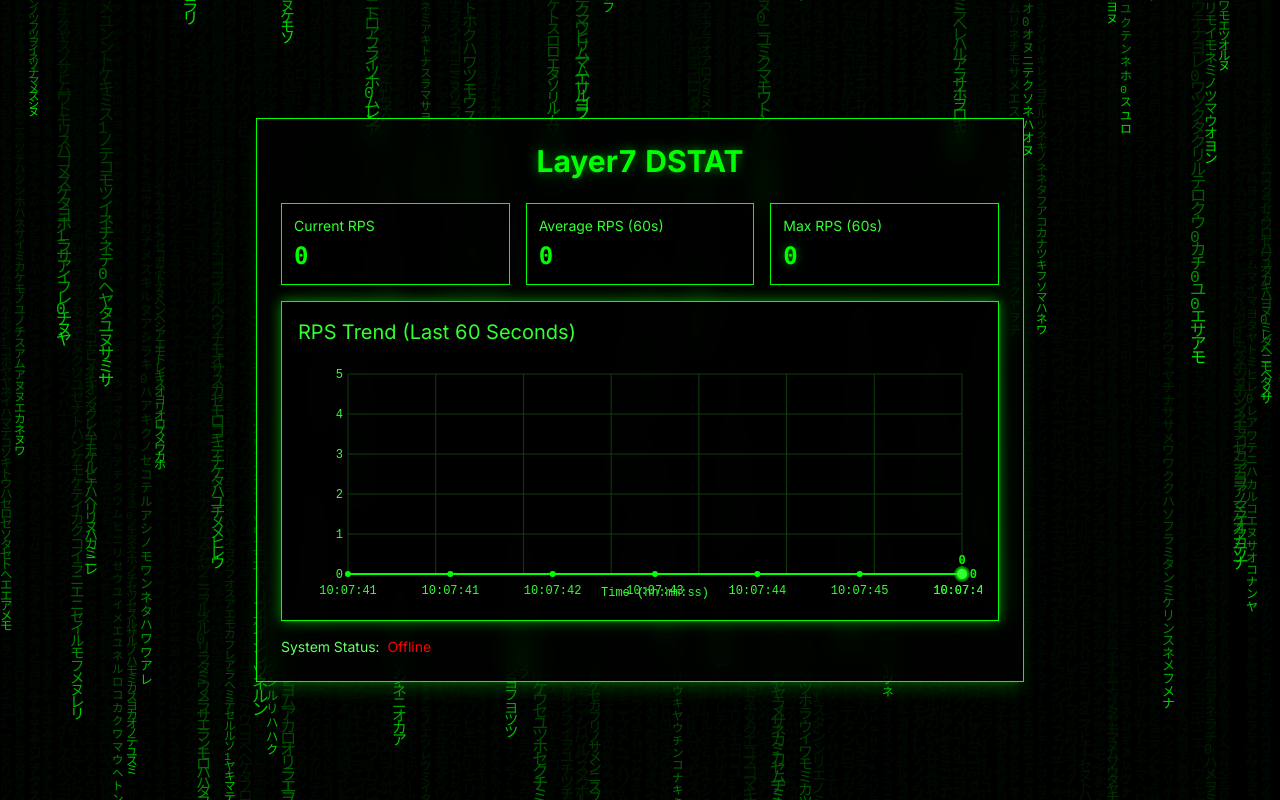
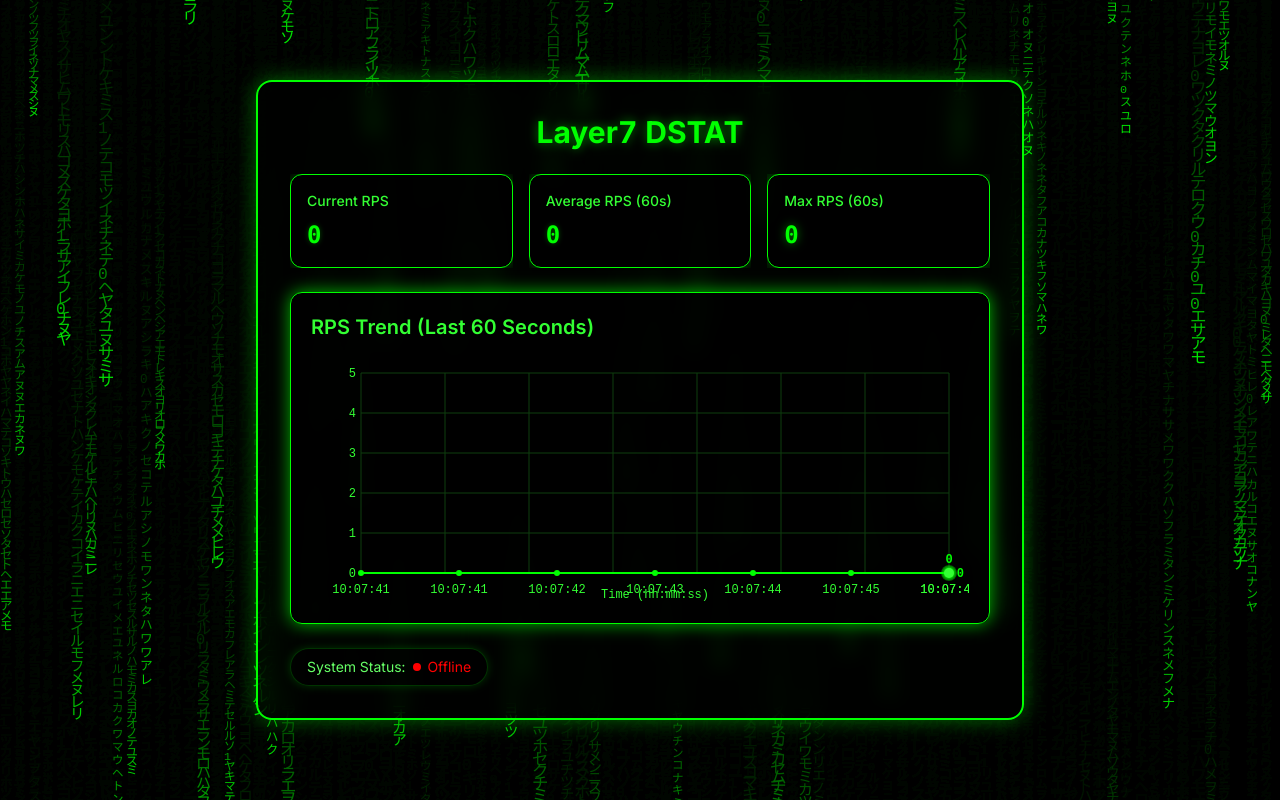
Before and after one commit to PalMeany/l7-dstat, a Next.js app: page / in a window 1280 px wide. Built offline with nearby package versions, Linux system fonts and the light colour scheme; no server answers.

Commit message:
Updated design.
Smoothen UI
Added glow effect and animations to the main window.
Now "Average RPS" shows rounded number

```diff
--- a/app/globals.css
+++ b/app/globals.css
@@ -21,11 +21,17 @@ body {
   font-feature-settings: "tnum" on, "lnum" on;
 }
 
+/* Enhanced glow box with smoother animation */
 .glow-box {
   box-shadow: 0 0 15px rgba(0, 255, 0, 0.5);
-  animation: pulse 3s infinite alternate;
+  animation: enhanced-pulse 4s infinite alternate ease-in-out;
   position: relative;
   overflow: hidden;
+  transition: all 0.3s ease-in-out;
+}
+
+.glow-box:hover {
+  box-shadow: 0 0 25px rgba(0, 255, 0, 0.7);
 }
 
 .glow-box::after {
@@ -43,13 +49,30 @@ body {
     rgba(0, 255, 0, 0)
   );
   transform: rotate(30deg);
-  animation: shimmer 6s infinite;
+  animation: shimmer 8s infinite;
   pointer-events: none;
+}
+
+/* Enhanced main card */
+.main-card {
+  animation: card-glow 5s infinite alternate ease-in-out;
+  transition: all 0.5s cubic-bezier(0.4, 0, 0.2, 1);
+  backdrop-filter: blur(10px);
+  border-width: 2px;
+}
+
+.enhanced-panel {
+  transition: all 0.3s ease;
 }
 
 .stats-counter {
   position: relative;
   overflow: hidden;
+  transition: all 0.3s ease;
+}
+
+.stats-counter:hover {
+  transform: translateY(-2px);
 }
 
 .stats-counter::after {
@@ -71,12 +94,32 @@ body {
   pointer-events: none;
 }
 
-@keyframes pulse {
+/* Status indicator styling */
+.status-indicator {
+  transition: all 0.3s ease;
+  border: 1px solid rgba(0, 255, 0, 0.2);
+  box-shadow: 0 0 10px rgba(0, 255, 0, 0.2);
+}
+
+/* Enhanced animations */
+@keyframes enhanced-pulse {
   0% {
     box-shadow: 0 0 10px rgba(0, 255, 0, 0.5);
   }
   100% {
     box-shadow: 0 0 20px rgba(0, 255, 0, 0.8);
+  }
+}
+
+@keyframes card-glow {
+  0% {
+    box-shadow: 0 0 15px rgba(0, 255, 0, 0.3);
+  }
+  50% {
+    box-shadow: 0 0 30px rgba(0, 255, 0, 0.5);
+  }
+  100% {
+    box-shadow: 0 0 20px rgba(0, 255, 0, 0.4);
   }
 }
 
@@ -99,18 +142,29 @@ body {
   }
 }
 
-@keyframes value-change {
+/* Improved value change animations */
+@keyframes value-increase {
   0% {
     transform: scale(1);
-    text-shadow: 0 0 10px rgba(0, 255, 0, 0.8);
+    filter: brightness(1);
   }
-  50% {
+  20% {
     transform: scale(1.05);
-    text-shadow: 0 0 20px rgba(0, 255, 0, 1), 0 0 30px rgba(0, 255, 0, 0.8);
+    filter: brightness(1.3);
+    text-shadow: 0 0 15px rgba(0, 255, 0, 0.9), 0 0 25px rgba(0, 255, 0, 0.6);
+  }
+  40% {
+    transform: scale(1.03);
+    filter: brightness(1.1);
+  }
+  60% {
+    transform: scale(1.01);
+    filter: brightness(1.2);
+    text-shadow: 0 0 12px rgba(0, 255, 0, 0.8), 0 0 20px rgba(0, 255, 0, 0.5);
   }
   100% {
     transform: scale(1);
-    text-shadow: 0 0 10px rgba(0, 255, 0, 0.8);
+    filter: brightness(1);
   }
 }
 
@@ -118,14 +172,35 @@ body {
   0% {
     transform: scale(1);
     opacity: 1;
+    filter: brightness(1);
   }
-  50% {
+  30% {
     transform: scale(0.95);
-    opacity: 0.8;
+    opacity: 0.85;
+    filter: brightness(0.9);
+    text-shadow: 0 0 8px rgba(255, 0, 0, 0.4);
+  }
+  60% {
+    transform: scale(0.98);
+    opacity: 0.9;
+    filter: brightness(0.95);
   }
   100% {
     transform: scale(1);
     opacity: 1;
+    filter: brightness(1);
+  }
+}
+
+@keyframes panel-pulse {
+  0% {
+    border-color: rgba(0, 255, 0, 0.5);
+  }
+  50% {
+    border-color: rgba(0, 255, 0, 0.9);
+  }
+  100% {
+    border-color: rgba(0, 255, 0, 0.5);
   }
 }
 
@@ -153,16 +228,16 @@ body {
   animation: text-glow 3s infinite;
 }
 
-.animate-value-change {
-  animation: value-change 0.8s ease-in-out;
+.animate-value-increase {
+  animation: value-increase 1s cubic-bezier(0.2, 0, 0.3, 1);
 }
 
 .animate-value-decrease {
-  animation: value-decrease 0.8s ease-in-out;
+  animation: value-decrease 1s cubic-bezier(0.2, 0, 0.3, 1);
 }
 
-.animate-status-pulse {
-  animation: status-pulse 2s infinite;
+.animate-panel-pulse {
+  animation: panel-pulse 0.8s ease-in-out;
 }
 
 .animate-pulse-fast {
@@ -174,4 +249,5 @@ canvas {
   image-rendering: crisp-edges;
   image-rendering: -moz-crisp-edges;
   image-rendering: -webkit-optimize-contrast;
+  transition: opacity 0.3s ease;
 }
--- a/app/layout.tsx
+++ b/app/layout.tsx
@@ -7,7 +7,7 @@ const inter = Inter({ subsets: ["latin"] })
 
 export const metadata: Metadata = {
   title: "Layer7 DSTAT",
-  description: "Overcomplicated Layer 7 DSTAT website made by v0 dev",
+  description: "Overcomplicated Layer 7 DSTAT website made by v0 dev, version 1.1",
 }
 
 export default function RootLayout({
--- a/app/page.tsx
+++ b/app/page.tsx
@@ -6,54 +6,37 @@ import MatrixBackground from "@/components/matrix-background"
 import EnhancedRpsGraph from "@/components/enhanced-rps-graph"
 import StatsCounter from "@/components/stats-counter"
 
-// Interface for timestamped RPS data
 interface TimestampedRps {
   value: number
   timestamp: number
 }
 
-// Interface for graph data points with timestamp
 interface RpsDataPoint {
   value: number
   timestamp: number
 }
 
 export default function Home() {
-  // Change the data array size from 20 to 60
   const MAX_DATA_POINTS = 60
 
   const [rpsData, setRpsData] = useState<RpsDataPoint[]>([])
   const [currentRps, setCurrentRps] = useState<number>(0)
   const [status, setStatus] = useState<"online" | "offline">("online")
-  const previousRef = useRef<number | null>(null) // Fixed: removed incorrect destructuring
-  const [isNewData, setIsNewData] = useState<boolean>(false)
+  const previousRef = useRef<number | null>(null)
   const [glowIntensity, setGlowIntensity] = useState<number>(0.5)
-
-  // Store timestamped RPS data for calculating time-windowed stats
   const [timeWindowedData, setTimeWindowedData] = useState<TimestampedRps[]>([])
-
-  // Time window for stats in milliseconds (60 seconds)
   const TIME_WINDOW_MS = 60 * 1000
-
-  // Calculate average and max RPS from the time-windowed data
   const { avgRps, maxRps } = useMemo(() => {
     if (timeWindowedData.length === 0) return { avgRps: 0, maxRps: 0 }
-
-    // Filter data to only include values within the time window
     const now = Date.now()
     const windowedData = timeWindowedData.filter((item) => now - item.timestamp < TIME_WINDOW_MS)
-
-    // Calculate average
     const sum = windowedData.reduce((acc, item) => acc + item.value, 0)
     const avg = windowedData.length > 0 ? Math.round((sum / windowedData.length) * 10) / 10 : 0
-
-    // Find maximum
     const max = windowedData.length > 0 ? Math.max(...windowedData.map((item) => item.value)) : 0
 
     return { avgRps: avg, maxRps: max }
   }, [timeWindowedData, TIME_WINDOW_MS])
 
-  // Fetch real RPS data from Nginx
   useEffect(() => {
     let isMounted = true
 
@@ -68,28 +51,23 @@ export default function Home() {
         let isError = false
         let connectionStatus = "online"
 
-        // Check if we got JSON (error with fallback) or plain text (success)
         const contentType = response.headers.get("content-type")
         if (contentType && contentType.includes("application/json")) {
           const jsonData = await response.json()
           if (jsonData.error) {
-            // We have an error but also fallback data
             text = jsonData.fallbackData
             isError = true
             connectionStatus = jsonData.connectionStatus || "offline"
 
-            // Log the error (limited to avoid spam)
             if (status === "online") {
               console.warn("Nginx status error:", jsonData.error)
             }
           }
         } else {
-          // Normal text response
           text = await response.text()
           connectionStatus = "online"
         }
 
-        // Update the system status based on the real connection status
         if (isMounted) {
           setStatus(connectionStatus as "online" | "offline")
         }
@@ -98,17 +76,15 @@ export default function Home() {
           throw new Error("Empty response")
         }
 
-        // Parse the Nginx status response
         const parts = text.split(" ")
         if (parts.length < 10) {
           throw new Error("Invalid Nginx status format")
         }
 
         const current = Number.parseInt(parts[9], 10)
-        const now = Date.now() // Current timestamp
+        const now = Date.now()
 
         if (isMounted) {
-          // Process the data (real or fallback)
           if (
             (current > 0 &&
               previousRef.current !== null &&
@@ -119,10 +95,6 @@ export default function Home() {
             if (previousRef.current !== null) {
               const newRps = current - previousRef.current
 
-              // Trigger animation for new data
-              setIsNewData(true)
-              setTimeout(() => setIsNewData(false), 1000)
-
               // Adjust glow intensity based on RPS value
               const maxExpectedRps = 100 // Adjust based on your expected range
               const normalizedIntensity = Math.min(newRps / maxExpectedRps, 1)
@@ -130,37 +102,27 @@ export default function Home() {
 
               setCurrentRps(newRps)
 
-              // Update RPS data for the graph with timestamp
               setRpsData((prev) => {
                 const newDataPoint = { value: newRps, timestamp: now }
                 const newData = [...prev, newDataPoint].slice(-MAX_DATA_POINTS)
                 return newData
               })
 
-              // Add to time-windowed data with current timestamp
               setTimeWindowedData((prev) => {
-                // Add new data point
                 const newData = [...prev, { value: newRps, timestamp: now }]
-                // Remove data points outside the time window
                 return newData.filter((item) => now - item.timestamp < TIME_WINDOW_MS)
               })
             }
 
             previousRef.current = current
           } else {
-            // If we're getting zeros or invalid data, use 0 for RPS
             if (isError || current === 0) {
-              // Add a zero RPS data point
               setCurrentRps(0)
-
-              // Update RPS data for the graph with timestamp
               setRpsData((prev) => {
                 const newDataPoint = { value: 0, timestamp: now }
                 const newData = [...prev, newDataPoint].slice(-MAX_DATA_POINTS)
                 return newData
               })
-
-              // Add zero to time-windowed data
               setTimeWindowedData((prev) => {
                 const newData = [...prev, { value: 0, timestamp: now }]
                 return newData.filter((item) => now - item.timestamp < TIME_WINDOW_MS)
@@ -172,30 +134,21 @@ export default function Home() {
           }
         }
       } catch (error) {
-        // Handle error gracefully
         if (isMounted) {
-          // Set connection status to offline
           setStatus("offline")
-
-          // Log the error (limited to avoid spam)
           if (status === "online") {
             console.warn("Error fetching Nginx status:", error)
           }
 
-          // Set RPS to 0 when we can't get data
           const now = Date.now()
-
-          // Add a zero RPS data point with timestamp
           setCurrentRps(0)
 
-          // Update RPS data for the graph
           setRpsData((prev) => {
             const newDataPoint = { value: 0, timestamp: now }
             const newData = [...prev, newDataPoint].slice(-MAX_DATA_POINTS)
             return newData
           })
 
-          // Add zero to time-windowed data
           setTimeWindowedData((prev) => {
             const newData = [...prev, { value: 0, timestamp: now }]
             return newData.filter((item) => now - item.timestamp < TIME_WINDOW_MS)
@@ -203,7 +156,6 @@ export default function Home() {
         }
       }
 
-      // Schedule the next fetch if component is still mounted
       if (isMounted) {
         setTimeout(fetchNginxData, 1000)
       }
@@ -211,7 +163,6 @@ export default function Home() {
 
     fetchNginxData()
 
-    // Clean up time-windowed data periodically to remove old entries
     const cleanupInterval = setInterval(() => {
       if (isMounted) {
         setTimeWindowedData((prev) => {
@@ -219,7 +170,7 @@ export default function Home() {
           return prev.filter((item) => now - item.timestamp < TIME_WINDOW_MS)
         })
       }
-    }, 5000) // Clean up every 5 seconds
+    }, 5000)
 
     return () => {
       isMounted = false
@@ -232,53 +183,51 @@ export default function Home() {
       <MatrixBackground intensity={glowIntensity} />
 
       <div className="relative z-10 w-full max-w-3xl">
-        <Card className="backdrop-blur-md bg-black/50 border-green-500 shadow-lg shadow-green-500/20 p-6 transition-all duration-300">
+        <Card className="main-card backdrop-blur-md bg-black/50 border-green-500 rounded-2xl shadow-lg shadow-green-500/20 p-8 transition-all duration-300">
           <h1 className="text-green-500 text-3xl font-bold text-center mb-6 animate-text-glow">
             Layer7 DSTAT
           </h1>
 
-          <div className="grid grid-cols-1 md:grid-cols-3 gap-4 mb-4">
+          <div className="grid grid-cols-1 md:grid-cols-3 gap-4 mb-6">
             <StatsCounter
               label="Current RPS"
               value={currentRps}
-              isAnimating={isNewData}
               glowIntensity={glowIntensity}
               className="md:col-span-1"
             />
             <StatsCounter
               label="Average RPS (60s)"
-              value={avgRps}
-              suffix={avgRps === Math.floor(avgRps) ? "" : ""} // Handle decimal display
+              value={Math.round(avgRps)}
+              suffix={avgRps === Math.floor(avgRps) ? "" : ""}
               className="md:col-span-1"
             />
             <StatsCounter label="Max RPS (60s)" value={maxRps} className="md:col-span-1" highlight={true} />
           </div>
 
           <div
-            className={`
-              glow-box bg-black/80 border border-green-500 rounded-lg p-4 mb-4
-              transition-all duration-500 w-full
-            `}
+            className="enhanced-panel glow-box bg-black/80 border border-green-500 rounded-xl p-5 mb-6 transition-all duration-500 w-full"
             style={{
               boxShadow: `0 0 ${15 + glowIntensity * 15}px rgba(0, 255, 0, ${glowIntensity})`,
             }}
           >
-            <h2 className="text-green-400 text-xl mb-2">RPS Trend (Last 60 Seconds)</h2>
+            <h2 className="text-green-400 text-xl mb-3 font-semibold">RPS Trend (Last 60 Seconds)</h2>
             <div className="w-full h-[250px]">
               <EnhancedRpsGraph data={rpsData} />
             </div>
           </div>
 
-          <div className="text-green-300 text-sm">
-            <p>
+          <div className="status-indicator text-green-300 text-sm py-2 px-4 bg-black/40 rounded-full inline-block">
+            <p className="flex items-center">
               System Status:
               <span
                 className={`
-                  ml-2 transition-colors duration-500
+                  ml-2 transition-colors duration-500 flex items-center
                   ${status === "online" ? "text-green-500" : "text-red-500"}
-                  ${status === "online" ? "animate-status-pulse" : ""}
                 `}
               >
+                <span
+                  className={`inline-block w-2 h-2 rounded-full mr-1.5 ${status === "online" ? "bg-green-500 animate-pulse" : "bg-red-500"}`}
+                ></span>
                 {status === "online" ? "Online" : "Offline"}
               </span>
             </p>
--- a/components/enhanced-rps-graph.tsx
+++ b/components/enhanced-rps-graph.tsx
@@ -217,7 +217,7 @@ const EnhancedRpsGraph = ({ data }: RpsGraphProps) => {
     ctx.fillStyle = "#33ff33"
     ctx.font = "12px monospace"
     ctx.textAlign = "center"
-    ctx.fillText("Time (hh:mm:ss)", padding.left + graphWidth / 2, dimensions.height - 8)
+    ctx.fillText("Time (hh:mm:ss)", padding.left + graphWidth / 2, dimensions.height - 5)
 
     // Draw time markers with actual timestamps
     // We'll show fewer time markers to avoid overcrowding
--- a/components/stats-counter.tsx
+++ b/components/stats-counter.tsx
@@ -1,12 +1,11 @@
 "use client"
 
-import { useEffect, useState } from "react"
+import { useEffect, useState, useRef } from "react"
 
 interface StatsCounterProps {
   label: string
   value: number
   suffix?: string
-  isAnimating?: boolean
   glowIntensity?: number
   highlight?: boolean
   className?: string
@@ -16,26 +15,44 @@ const StatsCounter = ({
   label,
   value,
   suffix = "",
-  isAnimating = false,
   glowIntensity = 0.5,
   highlight = false,
   className = "",
 }: StatsCounterProps) => {
   const [prevValue, setPrevValue] = useState(value)
-  const [isIncreasing, setIsIncreasing] = useState(false)
-  const [isDecreasing, setIsDecreasing] = useState(false)
+  const [isAnimating, setIsAnimating] = useState(false)
+  const [isIncreasing, setIsIncreasing] = useState(true)
+  const animationTimeoutRef = useRef<NodeJS.Timeout | null>(null)
 
-  // Detect value changes to trigger animations
+  // Detect value changes and trigger appropriate animations
   useEffect(() => {
-    if (value !== prevValue) {
-      if (value > prevValue) {
-        setIsIncreasing(true)
-        setTimeout(() => setIsIncreasing(false), 1000)
-      } else if (value < prevValue) {
-        setIsDecreasing(true)
-        setTimeout(() => setIsDecreasing(false), 1000)
+    // Only animate if the value has changed and it's not the initial render
+    if (prevValue !== value && prevValue !== 0) {
+      // Determine if value is increasing or decreasing
+      setIsIncreasing(value > prevValue)
+
+      // Trigger animation
+      setIsAnimating(true)
+
+      // Clear any existing timeout
+      if (animationTimeoutRef.current) {
+        clearTimeout(animationTimeoutRef.current)
       }
-      setPrevValue(value)
+
+      // Reset animation state after animation completes
+      animationTimeoutRef.current = setTimeout(() => {
+        setIsAnimating(false)
+      }, 1000) // Match animation duration
+    }
+
+    // Update previous value
+    setPrevValue(value)
+
+    // Cleanup timeout on unmount
+    return () => {
+      if (animationTimeoutRef.current) {
+        clearTimeout(animationTimeoutRef.current)
+      }
     }
   }, [value, prevValue])
 
@@ -46,28 +63,27 @@ const StatsCounter = ({
     <div className={`stats-counter ${className}`}>
       <div
         className={`
-          bg-black/80 border border-green-500 rounded-lg p-3
-          transition-all duration-300
+          bg-black/80 border border-green-500 rounded-xl p-4
+          transition-all duration-300 h-full
           ${highlight ? "border-green-400" : ""}
+          ${isAnimating ? "animate-panel-pulse" : ""}
         `}
         style={{
-          boxShadow: highlight ? `0 0 ${10 + glowIntensity * 10}px rgba(0, 255, 0, ${glowIntensity * 0.7})` : "none",
+          boxShadow: highlight
+            ? `0 0 ${10 + glowIntensity * 10}px rgba(0, 255, 0, ${glowIntensity * 0.7})`
+            : `0 0 8px rgba(0, 255, 0, 0.3)`, // Added subtle glow to all counters
         }}
       >
-        <div className="text-green-400 text-sm mb-1">{label}</div>
+        <div className="text-green-400 text-sm mb-2 font-medium">{label}</div>
         <div
           className={`
             text-green-500 text-2xl font-mono font-bold
-            transition-all duration-300
-            ${isAnimating || isIncreasing ? "animate-value-change" : ""}
-            ${isDecreasing ? "animate-value-decrease" : ""}
             ${highlight ? "text-green-300" : ""}
+            ${isAnimating ? (isIncreasing ? "animate-value-increase" : "animate-value-decrease") : ""}
           `}
           style={{
-            textShadow:
-              isAnimating || isIncreasing || highlight
-                ? `0 0 ${5 + glowIntensity * 10}px rgba(0, 255, 0, ${glowIntensity})`
-                : "none",
+            textShadow: `0 0 ${highlight ? 10 : 5}px rgba(0, 255, 0, ${highlight ? glowIntensity : 0.3})`,
+            transition: "text-shadow 0.3s ease",
           }}
         >
           {formattedValue}
```
